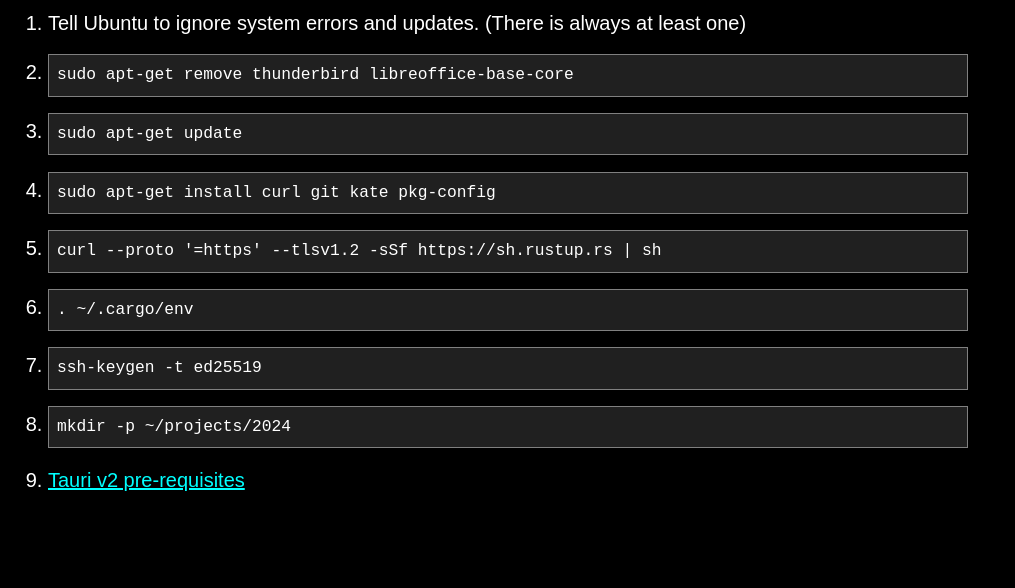
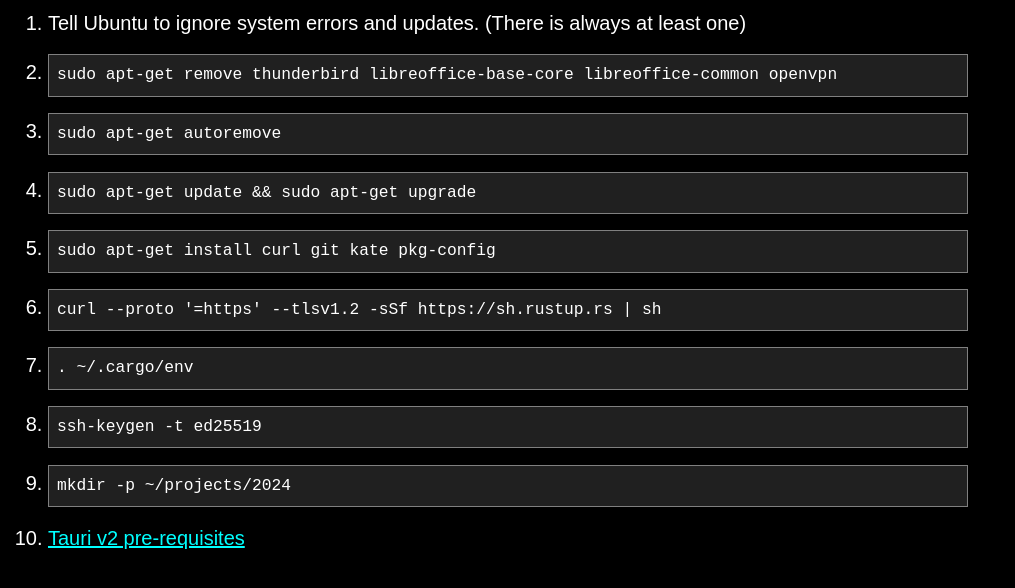
Before and after one commit to ReactorScram/ReactorScram.github.io, a plain HTML site: page 2024/dev-vm-checklist.html in a window 1280 px wide. Shown: the whole page, without its empty margins (0-1015 px from the left). Drawn offline with Linux system fonts and the light colour scheme.

Commit message:
Update dev-vm-checklist.html

```diff
--- a/2024/dev-vm-checklist.html
+++ b/2024/dev-vm-checklist.html
@@ -5,15 +5,16 @@
   </head>
   <body>
     <ol>
-      <li>Tell Ubuntu to ignore system errors and updates. (There is always at least one)</li>
-      <li><pre>sudo apt-get remove thunderbird libreoffice-base-core</pre>
-      <li><pre>sudo apt-get update</pre></li>
-      <li><pre>sudo apt-get install curl git kate pkg-config</pre></li>
-      <li><pre>curl --proto '=https' --tlsv1.2 -sSf https://sh.rustup.rs | sh</pre></li>
-      <li><pre>. ~/.cargo/env</pre></li>
-      <li><pre>ssh-keygen -t ed25519</pre></li>
-      <li><pre>mkdir -p ~/projects/2024</pre></li>
-      <li><a href="https://v2.tauri.app/start/prerequisites/">Tauri v2 pre-requisites</a></li>
+      <li>Tell Ubuntu to ignore system errors and updates. (There is always at least one)
+      <li><pre>sudo apt-get remove thunderbird libreoffice-base-core libreoffice-common openvpn</pre>
+      <li><pre>sudo apt-get autoremove</pre>
+      <li><pre>sudo apt-get update && sudo apt-get upgrade</pre>
+      <li><pre>sudo apt-get install curl git kate pkg-config</pre>
+      <li><pre>curl --proto '=https' --tlsv1.2 -sSf https://sh.rustup.rs | sh</pre>
+      <li><pre>. ~/.cargo/env</pre>
+      <li><pre>ssh-keygen -t ed25519</pre>
+      <li><pre>mkdir -p ~/projects/2024</pre>
+      <li><a href="https://v2.tauri.app/start/prerequisites/">Tauri v2 pre-requisites</a>
     </ol>
   </body>
 </html>
```
